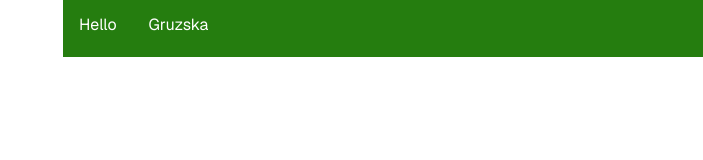
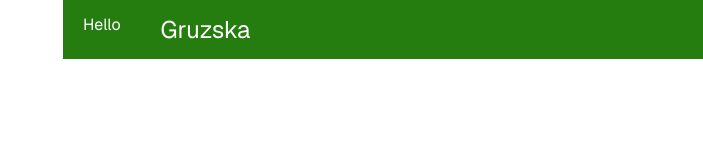
Before and after one commit to Vladimir-Herdman/gruszka, a Next.js app: page / in a window 1280 px wide. Shown: the top 160 px of the page, without its empty margins (577-1280 px from the left). Built offline with nearby package versions, Linux system fonts and the light colour scheme.

Commit message:
Changed Padding and Font size

```diff
--- a/src/app/page.module.css
+++ b/src/app/page.module.css
@@ -185,7 +185,7 @@ a.secondary {
   display: block;
   color: white;
   text-align: center;
-  padding: 14px 16px;
+  padding: 14px 20px;
   text-decoration: none;
 }
 
--- a/src/app/page.tsx
+++ b/src/app/page.tsx
@@ -9,7 +9,7 @@ export default function Home() {
           <ul className={styles.TopBar_ul}>
             <span style={{display:'flex', flexDirection:'row'}}>
               <li><a href="news.asp">Hello</a></li>
-              <li><a href="news.asp">Gruzska</a></li>
+              <li><a href="news.asp" style={{fontSize: 24}}>Gruzska</a></li>
             </span>
             <span style={{display:'flex', flexDirection:'row', marginLeft:'auto'}}>
               <li><a href="contact.asp">Favorites</a></li>
```
